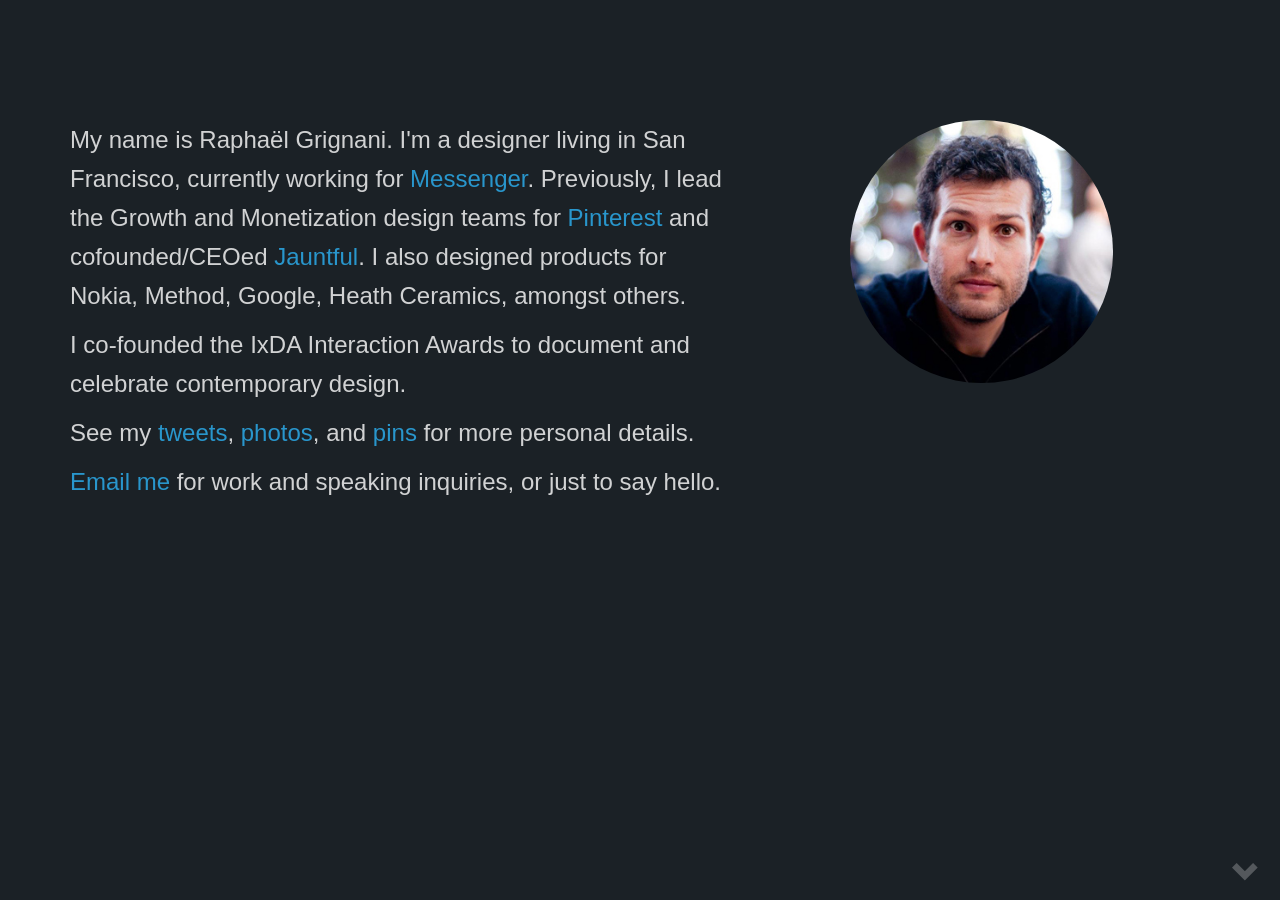
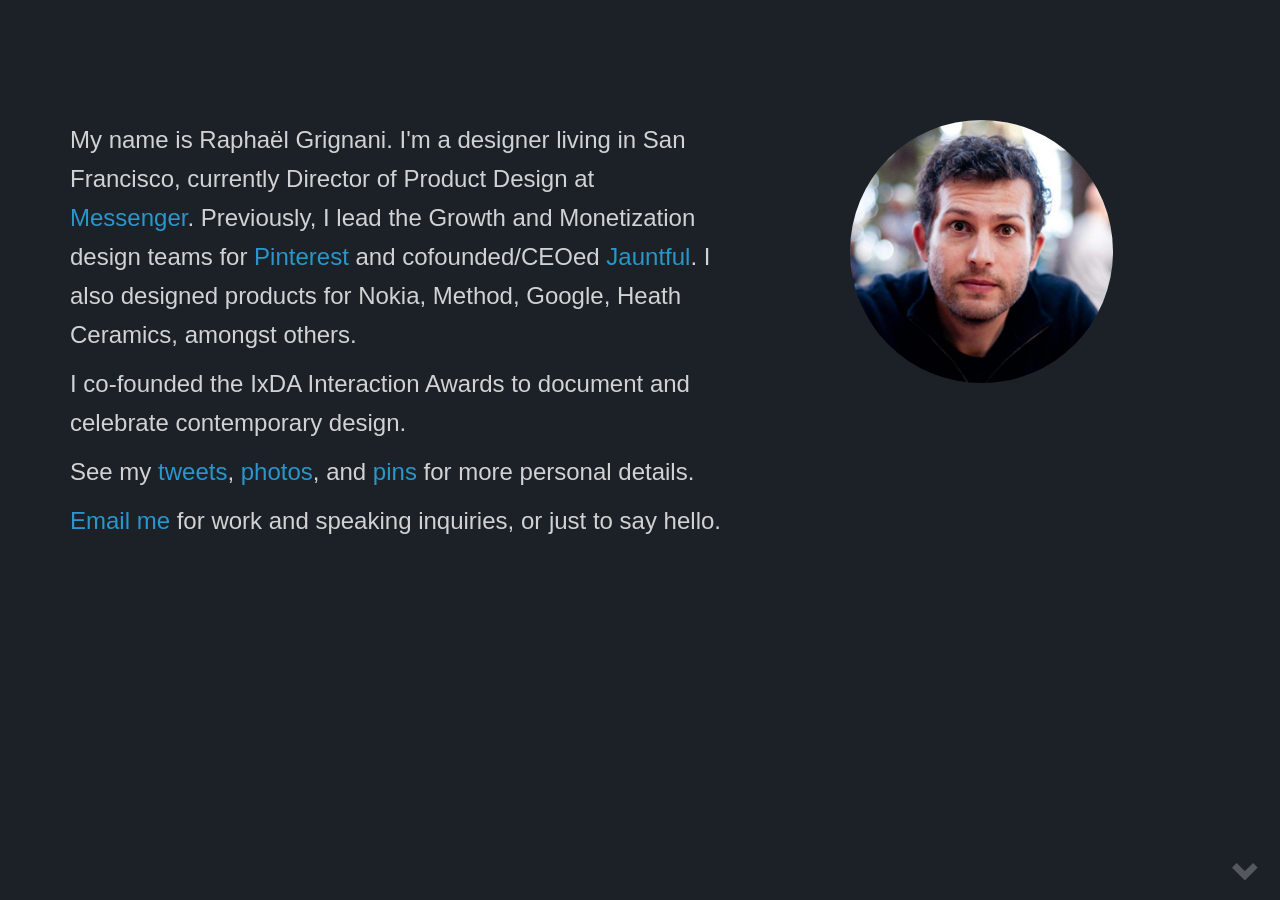
Before and after one commit to Jauntful/private-about-me, a Jekyll site: the page built from index.html, in a window 1280 px wide and 900 px high. Built offline with Jekyll 4.4.1, drawn with Linux system fonts in a browser that asks for light colours; nearby versions of some CDN libraries.

Commit message:
Director

```diff
--- a/_includes/header.html
+++ b/_includes/header.html
@@ -5,7 +5,7 @@
         <img src="{{ site.baseurl }}/assets/raphaelgrignani.jpg" alt="Rapha&euml;l Grignani" class="img-responsive img-circle">
       </div>
       <div class="col-xs-12 col-sm-7 col-sm-pull-3">
-        <p class="text--lead">My name is Rapha&euml;l Grignani. I'm a designer living in San Francisco, currently working for <a href="https://messenger.com">Messenger</a>. Previously, I lead the Growth and Monetization design teams for <a href="http://creative.pinterest.com/">Pinterest</a> and cofounded/CEOed <a href="https://jauntful.com/">Jauntful</a>. I also designed products for Nokia, Method, Google, Heath Ceramics, amongst others.</p>
+        <p class="text--lead">My name is Rapha&euml;l Grignani. I'm a designer living in San Francisco, currently Director of Product Design at <a href="https://messenger.com">Messenger</a>. Previously, I lead the Growth and Monetization design teams for <a href="http://creative.pinterest.com/">Pinterest</a> and cofounded/CEOed <a href="https://jauntful.com/">Jauntful</a>. I also designed products for Nokia, Method, Google, Heath Ceramics, amongst others.</p>
         <p class="text--lead">I co-founded the IxDA Interaction Awards to document and celebrate contemporary design.</p>
         <p class="text--lead">See my <a href="https://twitter.com/grignani">tweets</a>, <a href="http://instagram.com/raphaelgrignani">photos</a>, and <a href="https://www.pinterest.com/grignani">pins</a> for more personal details.</p>
         <p class="text--lead"><a href='javascript:noSpam("hei", "grignani.org?subject=My name is ...")'>Email me</a> for work and speaking inquiries, or just to say hello.</p>
```
